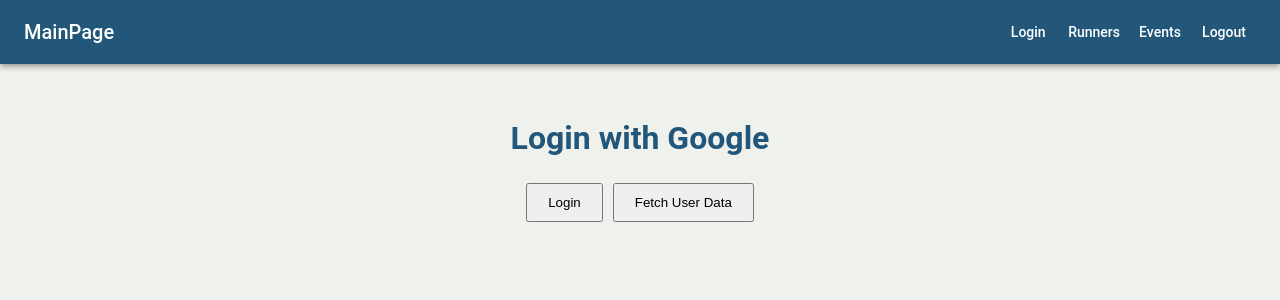
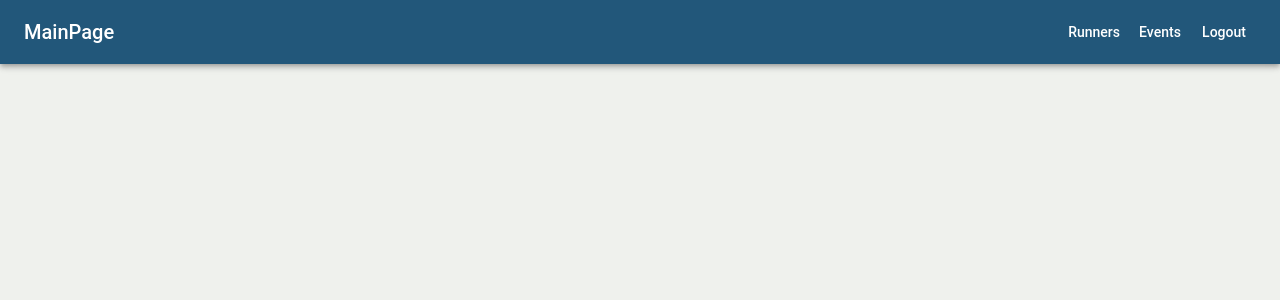
Before and after one commit to Gochad/EventStride, a React (Create React App) app in the folder client/: page /login in a window 1280 px wide. Shown: the top 300 px of the page. Built offline with nearby package versions, Linux system fonts and the light colour scheme; no server answers.

Commit message:
remove login in navbar

```diff
--- a/client/src/App.js
+++ b/client/src/App.js
@@ -11,10 +11,9 @@ import RaceEventList from './components/RaceEventList.tsx';
 import RaceEventDetail from './components/RaceEventDetail.tsx';
 import RaceEventForm from './components/RaceEventForm.tsx';
 import RaceEventResults from './components/RaceEventResults.tsx';
-import Login from './components/Login.tsx';
 import Home from './components/Home.tsx';
 import ProtectedRoute from "./components/ProtectedRoute.tsx";
-import { AuthProvider, useAuth } from './context/Auth.tsx';
+import { AuthProvider } from './context/Auth.tsx';
 
 const App = () => {
   return (
@@ -23,7 +22,6 @@ const App = () => {
         <CssBaseline />
         <Navbar />
         <Routes>
-          <Route path="/login" element={<Login />} />
           <Route
             path="/"
             element={
--- a/client/src/components/Login.tsx
+++ /dev/null
@@ -1,31 +0,0 @@
-import React from 'react';
-import { useNavigate } from 'react-router-dom';
-import { useAuth } from '../context/Auth.tsx';
-
-const Login: React.FC = () => {
-  const { fetchUserData } = useAuth();
-  const navigate = useNavigate();
-
-  const handleLogin = () => {
-    window.location.href = 'http://localhost:5001/login/google';
-  };
-
-  const handleFetchUserData = async () => {
-    await fetchUserData();
-    navigate('/');
-  };
-
-  return (
-    <div style={{ textAlign: 'center', marginTop: '50px' }}>
-      <h1>Login with Google</h1>
-      <button onClick={handleLogin} style={{ marginRight: '10px', padding: '10px 20px' }}>
-        Login
-      </button>
-      <button onClick={handleFetchUserData} style={{ padding: '10px 20px' }}>
-        Fetch User Data
-      </button>
-    </div>
-  );
-};
-
-export default Login;
--- a/client/src/components/Navbar.tsx
+++ b/client/src/components/Navbar.tsx
@@ -25,9 +25,6 @@ const Navbar: React.FC = () => {
           </Link>
         </Typography>
         <Box>
-          <Button color="inherit" component={Link} to="/login">
-            Login
-          </Button>
           <Button color="inherit" component={Link} to="/runners">
             Runners
           </Button>
```
